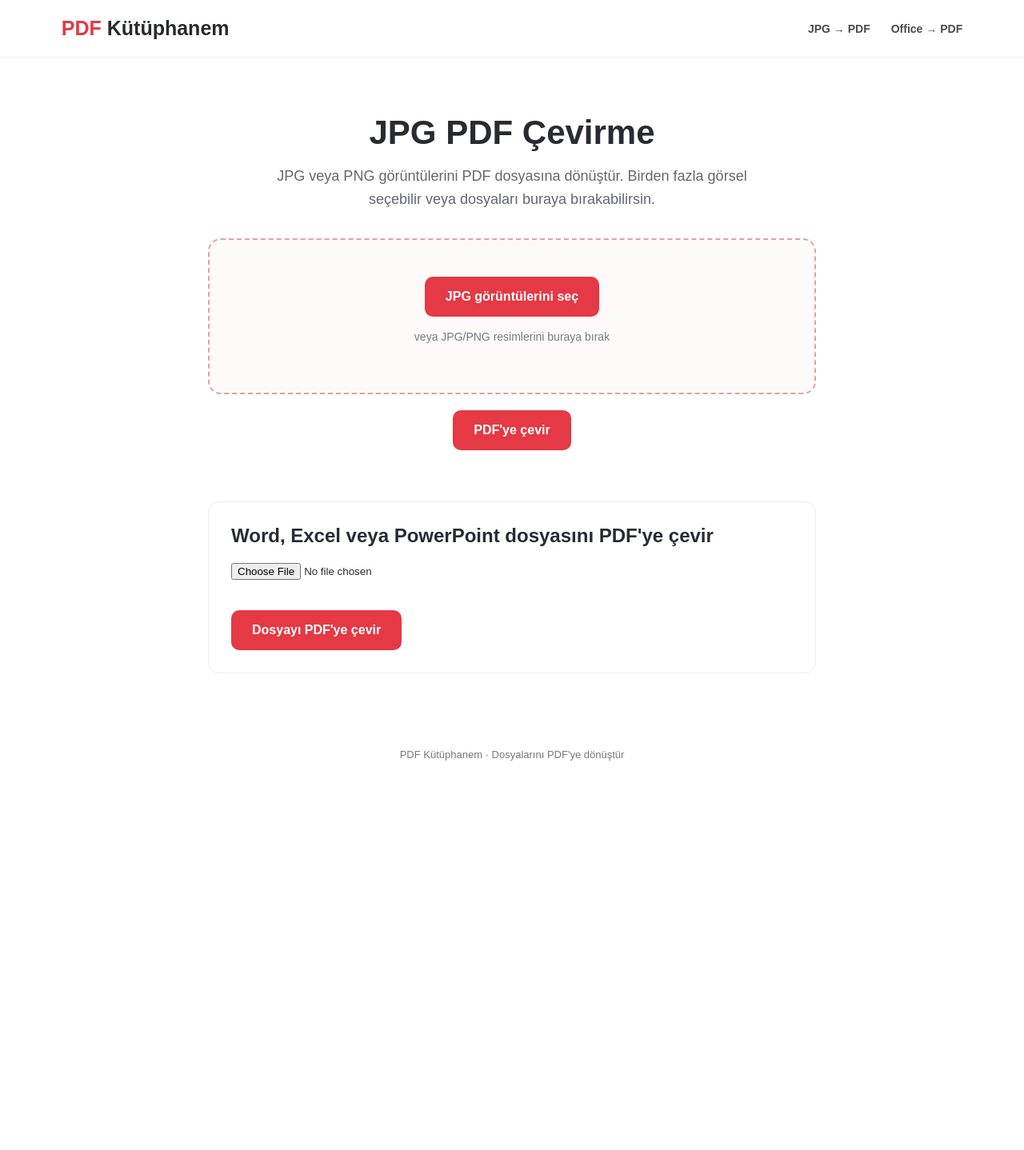
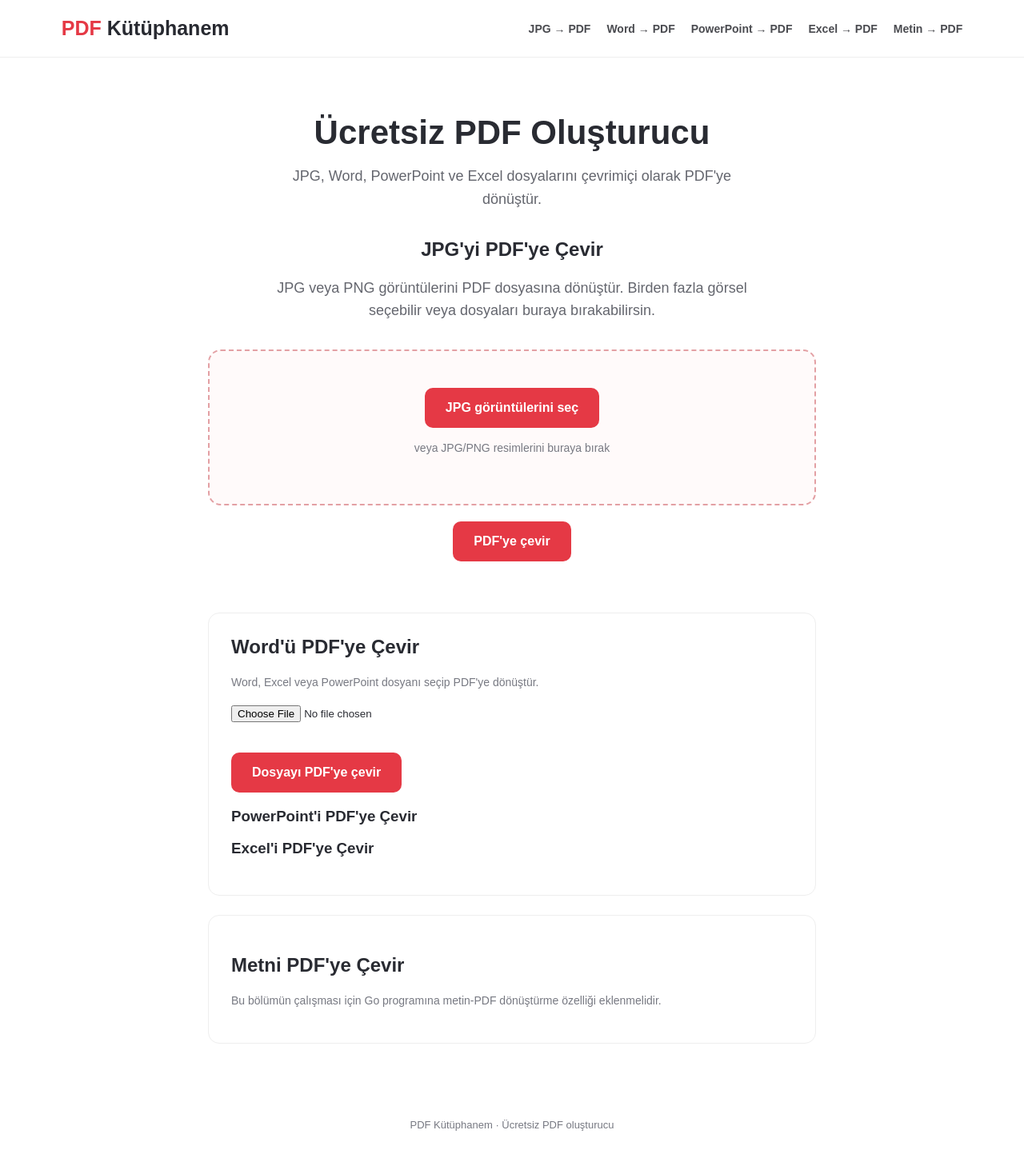
Before and after one commit to mervefiliz3230-lang/pdf_sitesi, a plain HTML site: page index.html in a window 1280 px wide. Shown: the whole page at 80% size. Before the commit the page ends 975 px from the top, so only its background shows below. Drawn offline with Linux system fonts and the light colour scheme.

Commit message:
Update index.html

```diff
--- a/index.html
+++ b/index.html
@@ -3,14 +3,14 @@
 <head>
   <meta charset="UTF-8">
   <meta name="viewport" content="width=device-width, initial-scale=1">
-  <title>PDF Kütüphanem</title>
+  <title>Ücretsiz PDF Oluşturucu | PDF Kütüphanem</title>
   <style>
     * { box-sizing: border-box; }
     body { margin: 0; color: #292b32; font-family: Arial, sans-serif; }
     header { min-height: 72px; padding: 0 6%; display: flex; align-items: center; justify-content: space-between; border-bottom: 1px solid #eee; }
     .brand { color: #282a31; font-size: 25px; font-weight: 800; text-decoration: none; }
     .brand span { color: #e53945; }
-    nav { display: flex; gap: 26px; }
+    nav { display: flex; gap: 20px; flex-wrap: wrap; }
     nav a { color: #4a4b50; font-size: 14px; font-weight: 700; text-decoration: none; }
     nav a:hover { color: #df3340; }
     main { width: min(760px, 92%); margin: 70px auto; text-align: center; }
@@ -26,10 +26,13 @@
     .office-box { margin-top: 64px; padding: 28px; border: 1px solid #eee; border-radius: 14px; text-align: left; }
     .office-box h2 { margin-top: 0; }
     .office-box input { display: block; margin: 18px 0; }
+    .text-box { margin-top: 24px; padding: 28px; border: 1px solid #eee; border-radius: 14px; text-align: left; }
+    .text-box textarea { width: 100%; min-height: 120px; padding: 12px; font: inherit; border: 1px solid #ccc; border-radius: 8px; }
+    .note { color: #777982; font-size: 14px; line-height: 1.5; }
     footer { padding: 24px; color: #777982; text-align: center; font-size: 13px; }
     @media (max-width: 650px) {
-      header { padding: 18px 5%; align-items: flex-start; }
-      nav { gap: 12px; flex-direction: column; }
+      header { padding: 18px 5%; align-items: flex-start; gap: 16px; flex-direction: column; }
+      nav { gap: 12px; }
       main { margin-top: 46px; }
     }
   </style>
@@ -39,14 +42,24 @@
     <a class="brand" href="/"><span>PDF</span> Kütüphanem</a>
     <nav>
       <a href="#jpg">JPG → PDF</a>
-      <a href="#office">Office → PDF</a>
+      <a href="#word">Word → PDF</a>
+      <a href="#powerpoint">PowerPoint → PDF</a>
+      <a href="#excel">Excel → PDF</a>
+      <a href="#metin">Metin → PDF</a>
     </nav>
   </header>
 
   <main>
+    <h1>Ücretsiz PDF Oluşturucu</h1>
+    <p class="intro">
+      JPG, Word, PowerPoint ve Excel dosyalarını çevrimiçi olarak PDF'ye dönüştür.
+    </p>
+
     <section id="jpg">
-      <h1>JPG PDF Çevirme</h1>
-      <p class="intro">JPG veya PNG görüntülerini PDF dosyasına dönüştür. Birden fazla görsel seçebilir veya dosyaları buraya bırakabilirsin.</p>
+      <h2>JPG'yi PDF'ye Çevir</h2>
+      <p class="intro">
+        JPG veya PNG görüntülerini PDF dosyasına dönüştür. Birden fazla görsel seçebilir veya dosyaları buraya bırakabilirsin.
+      </p>
 
       <form action="/convert-jpg" method="post" enctype="multipart/form-data">
         <div class="drop-area" id="dropArea">
@@ -59,16 +72,26 @@
       </form>
     </section>
 
-    <section class="office-box" id="office">
-      <h2>Word, Excel veya PowerPoint dosyasını PDF'ye çevir</h2>
+    <section class="office-box" id="word">
+      <h2>Word'ü PDF'ye Çevir</h2>
+      <p class="note">Word, Excel veya PowerPoint dosyanı seçip PDF'ye dönüştür.</p>
       <form action="/convert" method="post" enctype="multipart/form-data">
         <input type="file" name="wordfile" accept=".doc,.docx,.xls,.xlsx,.ppt,.pptx" required>
         <button class="convert-button" type="submit">Dosyayı PDF'ye çevir</button>
       </form>
+      <h3 id="powerpoint">PowerPoint'i PDF'ye Çevir</h3>
+      <h3 id="excel">Excel'i PDF'ye Çevir</h3>
+    </section>
+
+    <section class="text-box" id="metin">
+      <h2>Metni PDF'ye Çevir</h2>
+      <p class="note">
+        Bu bölümün çalışması için Go programına metin-PDF dönüştürme özelliği eklenmelidir.
+      </p>
     </section>
   </main>
 
-  <footer>PDF Kütüphanem · Dosyalarını PDF'ye dönüştür</footer>
+  <footer>PDF Kütüphanem · Ücretsiz PDF oluşturucu</footer>
 
   <script>
     const input = document.getElementById("fileInput");
```
